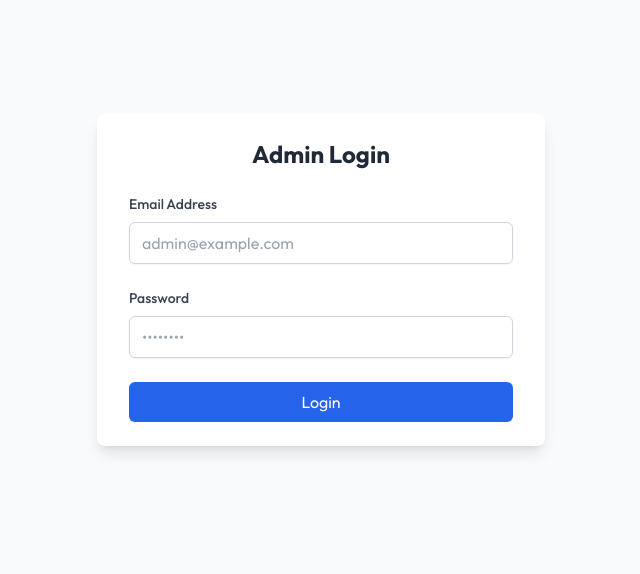
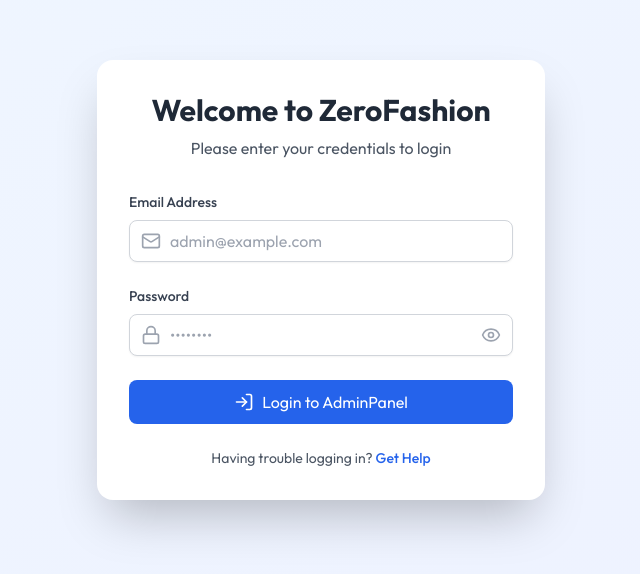
Before and after one commit to vipinyadav01/ZERO--FASHION--MERN, a React (Vite) app in the folder admin/: page /login in a window 1280 px wide. Shown: the part 120-694 px from the top of the page, without its empty margins (319-959 px from the left). Built offline with nearby package versions, Linux system fonts and the light colour scheme; no server answers.

Commit message:
add lucid react

```diff
--- a/admin/package.json
+++ b/admin/package.json
@@ -12,6 +12,7 @@
   "dependencies": {
     "axios": "^1.7.7",
     "framer-motion": "^11.11.9",
+    "lucide-react": "^0.460.0",
     "react": "^18.3.1",
     "react-dom": "^18.3.1",
     "react-router-dom": "^6.27.0",
--- a/admin/src/components/Login.jsx
+++ b/admin/src/components/Login.jsx
@@ -3,6 +3,7 @@ import axios from "axios";
 import { toast } from "react-toastify";
 import { backendUrl } from "../App";
 import { useNavigate } from "react-router-dom";
+import { Eye, EyeOff, LogIn, Mail, Lock } from "lucide-react";
 
 const Login = ({ setToken }) => {
   const navigate = useNavigate();
@@ -12,6 +13,11 @@ const Login = ({ setToken }) => {
   });
   const [error, setError] = useState(null);
   const [isLoading, setIsLoading] = useState(false);
+  const [showPassword, setShowPassword] = useState(false);
+  const [touched, setTouched] = useState({
+    email: false,
+    password: false,
+  });
 
   const handleChange = (e) => {
     const { name, value } = e.target;
@@ -22,10 +28,33 @@ const Login = ({ setToken }) => {
     if (error) setError(null);
   };
 
+  const handleBlur = (field) => {
+    setTouched(prev => ({
+      ...prev,
+      [field]: true
+    }));
+  };
+
+  const validateEmail = (email) => {
+    return /^[^\s@]+@[^\s@]+\.[^\s@]+$/.test(email);
+  };
+
   const handleSubmit = async (event) => {
     event.preventDefault();
     setIsLoading(true);
     setError(null);
+
+    // Set all fields as touched on submit
+    setTouched({
+      email: true,
+      password: true,
+    });
+
+    if (!validateEmail(formData.email)) {
+      setError("Please enter a valid email address");
+      setIsLoading(false);
+      return;
+    }
 
     try {
       const response = await axios.post(
@@ -41,7 +70,7 @@ const Login = ({ setToken }) => {
       if (response.data.success) {
         localStorage.setItem("token", response.data.token);
         setToken(response.data.token);
-        toast.success(response.data.message || "Login successful!");
+        toast.success("Welcome back! Login successful!");
         navigate("/add");
       } else {
         throw new Error(response.data.message || "Login failed");
@@ -59,12 +88,25 @@ const Login = ({ setToken }) => {
     }
   };
 
+  const getInputErrorClass = (field) => {
+    if (touched[field]) {
+      if (field === 'email' && !validateEmail(formData.email)) {
+        return 'border-red-500 focus:ring-red-500 focus:border-red-500';
+      }
+      if (field === 'password' && formData.password.length < 6) {
+        return 'border-red-500 focus:ring-red-500 focus:border-red-500';
+      }
+    }
+    return 'border-gray-300 focus:ring-blue-500 focus:border-blue-500';
+  };
+
   return (
-    <div className="min-h-screen flex items-center justify-center w-full bg-gray-50 px-4">
-      <div className="bg-white shadow-lg rounded-lg px-8 py-6 w-full max-w-md">
-        <h1 className="text-2xl font-bold mb-6 text-center text-gray-800">
-          Admin Login
-        </h1>
+    <div className="min-h-screen flex items-center justify-center w-full bg-gradient-to-br from-blue-50 to-indigo-50 px-4">
+      <div className="bg-white shadow-2xl rounded-2xl px-8 py-8 w-full max-w-md transform transition-all hover:scale-[1.01]">
+        <div className="text-center mb-8">
+          <h1 className="text-3xl font-bold text-gray-800 mb-2">Welcome to ZeroFashion</h1>
+          <p className="text-gray-600">Please enter your credentials to login</p>
+        </div>
 
         <form onSubmit={handleSubmit} className="space-y-6">
           <div className="space-y-2">
@@ -74,17 +116,24 @@ const Login = ({ setToken }) => {
             >
               Email Address
             </label>
+            <div className="relative">
+              <Mail className="absolute left-3 top-1/2 transform -translate-y-1/2 text-gray-400 h-5 w-5" />
               <input
                 id="email"
                 name="email"
                 type="email"
                 value={formData.email}
                 onChange={handleChange}
-              className="w-full px-3 py-2 border border-gray-300 rounded-md shadow-sm focus:outline-none focus:ring-2 focus:ring-blue-500 focus:border-blue-500"
+                onBlur={() => handleBlur('email')}
+                className={`w-full pl-10 pr-3 py-2 border rounded-lg shadow-sm focus:outline-none ${getInputErrorClass('email')}`}
                 placeholder="admin@example.com"
                 required
                 disabled={isLoading}
               />
+            </div>
+            {touched.email && !validateEmail(formData.email) && (
+              <p className="text-red-500 text-sm mt-1">Please enter a valid email address</p>
+            )}
           </div>
 
           <div className="space-y-2">
@@ -94,40 +143,73 @@ const Login = ({ setToken }) => {
             >
               Password
             </label>
+            <div className="relative">
+              <Lock className="absolute left-3 top-1/2 transform -translate-y-1/2 text-gray-400 h-5 w-5" />
               <input
                 id="password"
                 name="password"
-              type="password"
+                type={showPassword ? "text" : "password"}
                 value={formData.password}
                 onChange={handleChange}
-              className="w-full px-3 py-2 border border-gray-300 rounded-md shadow-sm focus:outline-none focus:ring-2 focus:ring-blue-500 focus:border-blue-500"
+                onBlur={() => handleBlur('password')}
+                className={`w-full pl-10 pr-10 py-2 border rounded-lg shadow-sm focus:outline-none ${getInputErrorClass('password')}`}
                 placeholder="••••••••"
                 required
                 disabled={isLoading}
               />
+              <button
+                type="button"
+                onClick={() => setShowPassword(!showPassword)}
+                className="absolute right-3 top-1/2 transform -translate-y-1/2 text-gray-400 hover:text-gray-600"
+              >
+                {showPassword ? (
+                  <EyeOff className="h-5 w-5" />
+                ) : (
+                  <Eye className="h-5 w-5" />
+                )}
+              </button>
+            </div>
+            {touched.password && formData.password.length < 6 && (
+              <p className="text-red-500 text-sm mt-1">Password must be at least 6 characters</p>
+            )}
           </div>
 
           {error && (
-            <div className="text-sm text-red-600 bg-red-50 rounded-md p-3">
+            <div className="text-sm text-red-600 bg-red-50 rounded-lg p-4 flex items-center">
+              <span className="mr-2">⚠️</span>
               {error}
             </div>
           )}
 
           <button
-            className={`w-full py-2 px-4 rounded-md text-white bg-blue-600 hover:bg-blue-700 focus:outline-none focus:ring-2 focus:ring-blue-500 focus:ring-offset-2 transition-colors ${isLoading ? "opacity-75 cursor-not-allowed" : ""
+            className={`w-full py-2.5 px-4 rounded-lg text-white bg-blue-600 hover:bg-blue-700 focus:outline-none focus:ring-2 focus:ring-blue-500 focus:ring-offset-2 transition-all transform active:scale-[0.98] flex items-center justify-center space-x-2 ${isLoading ? "opacity-75 cursor-not-allowed" : ""
               }`}
             type="submit"
             disabled={isLoading}
           >
             {isLoading ? (
-              <div className="flex items-center justify-center">
-                <div className="w-5 h-5 border-t-2 border-b-2 border-white rounded-full animate-spin mr-2"></div>
-                Logging in...
-              </div>
+              <>
+                <div className="w-5 h-5 border-t-2 border-b-2 border-white rounded-full animate-spin"></div>
+                <span>Logging in...</span>
+              </>
             ) : (
-              "Login"
+              <>
+                <LogIn className="h-5 w-5" />
+                <span>Login to AdminPanel</span>
+              </>
             )}
           </button>
+
+          <p className="text-center text-sm text-gray-600 mt-4">
+            Having trouble logging in?{" "}
+            <button
+              type="button"
+              className="text-blue-600 hover:text-blue-700 font-medium"
+              onClick={() => toast.info("Please contact your administrator for assistance.")}
+            >
+              Get Help
+            </button>
+          </p>
         </form>
       </div>
     </div>
```
Also changed, not shown: 1 other file (tests, documents, lock files or other folders). Lines whose indentation alone changed are shown as unchanged.
